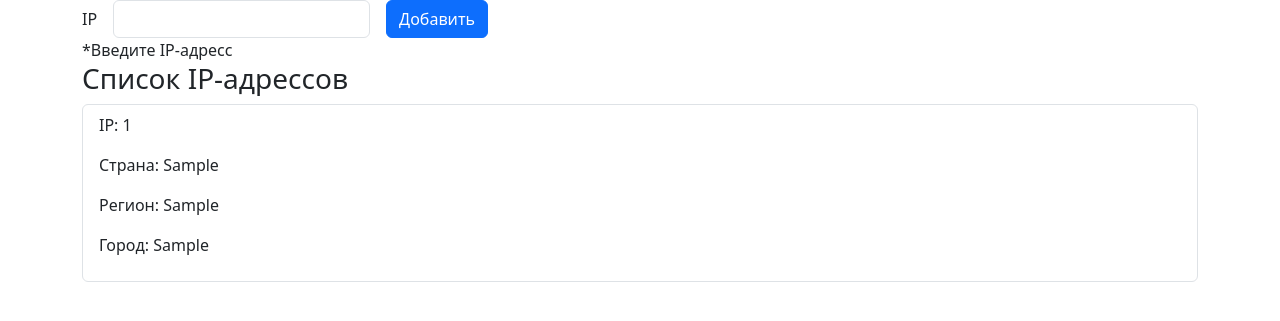
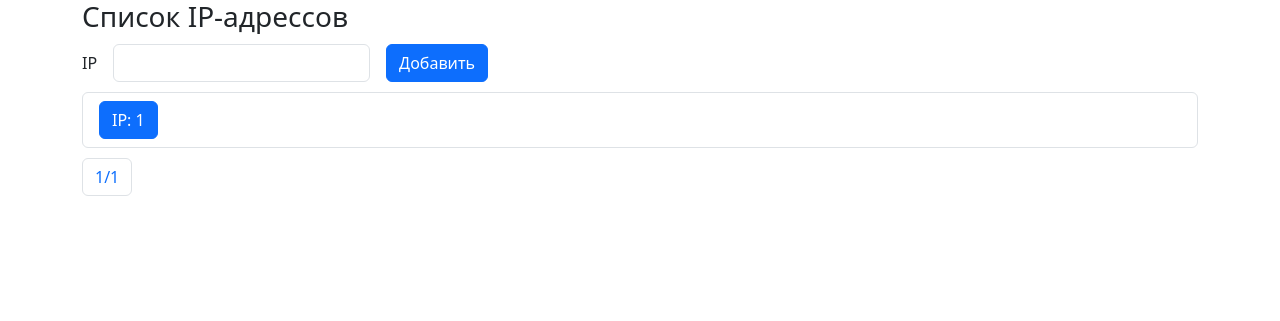
Before and after one commit to WebOtaku/testprj, a PHP site: page / in a window 1280 px wide. Shown: the top 321 px of the page. Run offline with PHP 8.4, Linux system fonts and the light colour scheme; tables that the repository leaves empty or names only in its code hold one stand-in row (values such as "Sample post").

Commit message:
base_task_complete#1

```diff
--- a/const.php
+++ b/const.php
@@ -13,22 +13,24 @@
 
     define('SUBMIT_BTN_STR', 'Добавить');
 
-    define('DB_COLS', ['ip', 'country', 'region', 'city']);
+    define('DB_TABLE', 'ip_geo');
+    define('IP_COL', 'ip');
+    define('DB_COLS', [IP_COL, 'country', 'region', 'city']);
+
     define('REQ_PROPS', ['geoplugin_countryName', 'geoplugin_regionName', 'geoplugin_city']);
-    // define('REQ_PROPS_STR', [
-    //     'geoplugin_countryName' => COUNTRY_STR,
-    //     'geoplugin_regionName' => REGION_STR,
-    //     'geoplugin_city' => CITY_STR
-    // ]);
+
     define('DB_COLS_REF', [
         'country' =>  'geoplugin_countryName',
         'region' => 'geoplugin_regionName',
         'city' => 'geoplugin_city'
     ]);
+
     define('DB_COLS_STR', [
         'ip' => IP_STR,
         'country' => COUNTRY_STR,
         'region' => REGION_STR,
         'city' => CITY_STR
     ]);
+
+    define('PER_PAGE', 3);
 ?>
--- /dev/null
+++ b/css/main.css
@@ -0,0 +1,31 @@
+.page_header {
+    margin-bottom: 10px;
+}
+
+.ip_form {
+    margin-bottom: 10px;
+}
+
+.ip_list .list-group {
+    margin-bottom: 10px;
+}
+
+.ip_btn_collapse {
+    margin-right: 5px;
+}
+
+.ip_info_collapse {
+    margin-top: 10px;
+}
+
+.form__errors {
+    color:rgb(219, 4, 47);
+}
+
+.form__message {
+    color:rgb(2, 187, 33)
+}
+
+.col_name {
+    font-weight: bold;
+}
--- a/geoloc_req.php
+++ /dev/null
@@ -1,21 +0,0 @@
-<?php
-    function ip_geo_req(string $ip): array {
-        $res = [
-            'val' => NULL,
-            'error' => ''
-        ];
-
-        if ($ip = filter_var($ip, FILTER_VALIDATE_IP)) {
-            $ch = curl_init('http://www.geoplugin.net/json.gp?ip=' . $ip);
-            curl_setopt($ch, CURLOPT_RETURNTRANSFER, true);
-            $response = curl_exec($ch);
-            curl_close($ch);
-            $res['val'] = json_decode($response);
-        }
-        else {
-            $res['error'] = 'Введите корректный IP-адресс';
-        }
-
-        return $res;
-    }
-?>
--- a/index.php
+++ b/index.php
@@ -1,37 +1,17 @@
 <?php
-    require('db.php');
-    require_once('geoloc_req.php');
     require_once('const.php');
     require_once('lib.php');
 
     if (count($_POST)) {
         list($errors, $message) = add_ip($_POST);
     } else {
-        $errors = [INPUT_IP_ERR];
+        $errors = [];
         $message = '';
     }
 
-    $result = NULL;
+    $page = (isset($_GET['page']) && is_numeric($_GET['page'])) ? $_GET['page'] : 1;
 
-    try {
-        $query = 'SELECT * FROM ip_geo';
-        $result = $db->query($query);
-    } catch (Exception $e) {
-        array_push($errors, IP_EXIST_ERR); //$e->getMessage()
-    }
-
-    $result = $result->fetch_all();
-
-    $ip_list = '';
-    foreach ($result as $ip_geo_info) {
-        $ip_list .= '<li class="list-group-item">';
-        for ($i = 0; $i < count($ip_geo_info); $i++) {
-            $col_str = DB_COLS_STR[DB_COLS[$i]];
-            $val = ($ip_geo_info[$i]) ? $ip_geo_info[$i] : DEFAULT_STR;
-            $ip_list .= '<p>'. $col_str . ': ' . $val .'</p>';
-        }
-        $ip_list .= '</li>';
-    }
+    list($ip_data, $page, $total_pages, $errors) = get_pagination_ip_data($page, $errors);
 ?>
 
 <!DOCTYPE html>
@@ -43,10 +23,12 @@
     <title><?= TITLE ?></title>
 
     <link rel="stylesheet" href="css/bootstrap.min.css" />
+    <link rel="stylesheet" href="css/main.css" />
 </head>
 
 <body>
     <div class="container">
+        <h3 class="page_header"><?= IP_LIST_STR ?></h3>
         <form class="form ip_form" method="POST">
             <div class="row g-3 align-items-center">
                 <div class="col-auto">
@@ -58,21 +40,65 @@
                 <div class="col-auto">
                     <button type="submit" class="btn btn-primary"><?= SUBMIT_BTN_STR ?></button>
                 </div>
-            </div>
-                <?php
+                <div class="col-auto">
+                    <?php
                     if (count($errors)) {
                         echo '<div class="form__errors">*' . implode(', ', $errors) . '</div>';
                     }
                     if (!empty($message)) {
                         echo '<div class="form__message">*' . $message . '</div>';
                     }
+                    ?>
+                </div>
+            </div>
+        </form>
+        <div class="ip_list">
+            <ul class="list-group">
+                <?php
+                foreach ($ip_data as $i => $ip_info) {
+                    echo '<li class="list-group-item">';
+
+                    $col_str = DB_COLS_STR[DB_COLS[0]];
+                    $val = ($ip_info[0]) ? $ip_info[0] : DEFAULT_STR;
+
+                    echo '<button class="btn btn-primary ip_btn_collapse" type="button" data-bs-toggle="collapse" data-bs-target="#collapse'.$i.'">' .
+                        $col_str . ': ' . $val
+                    . '</button>';
+
+                    //echo '<button class="btn btn-danger ip_btn_del" type="button">Удалить</button>';
+
+                    echo '<div class="collapse ip_info_collapse" id="collapse'.$i.'"><div class="card card-body">';
+                    for ($j = 1; $j < count($ip_info); $j++) {
+                        $col_str = DB_COLS_STR[DB_COLS[$j]];
+                        $val = ($ip_info[$j]) ? $ip_info[$j] : DEFAULT_STR;
+                        echo '<p><span class="col_name">'.$col_str.'</span>: <span class="col_val">'.$val.'</span></p>';
+                    }
+                    echo '</div></div>';
+                    echo '</li>';
+                }
                 ?>
-        </form>
-        <div class="ip_lisst">
-            <h3><?= IP_LIST_STR ?></h3>
-            <ul class="list-group">
-                <?= $ip_list ?>
             </ul>
+            <nav>
+                <ul class="pagination">
+                    <?php
+                    if ($page >= 2) {
+                        echo '<li class="page-item">
+                                  <a class="page-link" href="?page=' . ($page - 1) . '"><span>&laquo;</span></a>
+                              </li>';
+                    }
+                    ?>
+                    <li class="page-item">
+                        <a class="page-link" href="#"><?= "$page/$total_pages" ?></a>
+                    </li>
+                    <?php
+                    if ($page < $total_pages) {
+                        echo '<li class="page-item">
+                                  <a class="page-link" href="?page=' . ($page + 1) . '"><span>&raquo;</span></a>
+                              </li>';
+                    }
+                    ?>
+                </ul>
+            </nav>
         </div>
     </div>
     <script src="js/bootstrap.min.js"></script>
--- a/lib.php
+++ b/lib.php
@@ -1,5 +1,32 @@
 <?php
     require_once('const.php');
+
+    /*
+     * Выполняет запрос к API www.geoplugin.net
+     * Принимает на вход:
+     *     string $ip - IP-адресс информацию о местоположении, которого необходимо получить,
+     * Возвращает массив состоящий из:
+     *     'val' => NULL или stdClass - объект с информацией об IP-адрессе
+     *     'error' => string - ошибка
+     */
+    function ip_geo_req(string $ip): array {
+        $res = [
+            'val' => NULL,
+            'error' => ''
+        ];
+
+        if ($ip = filter_var($ip, FILTER_VALIDATE_IP)) {
+            $ch = curl_init('http://www.geoplugin.net/json.gp?ip=' . $ip);
+            curl_setopt($ch, CURLOPT_RETURNTRANSFER, true);
+            $response = curl_exec($ch);
+            curl_close($ch);
+            $res['val'] = json_decode($response);
+        } else {
+            $res['error'] = 'Введите корректный IP-адресс';
+        }
+
+        return $res;
+    }
 
     /*
      * Проверяет значение указанного свойства объекта на то является ли оно не пустой строкой
@@ -29,11 +56,11 @@
      *         свойства объекта $ip_geo_info_response пустое или отсутствует.
      * Возвращает: возвращает объект содержащий информацию об IP адрессе
      */
-    function create_ip_geo_obj(stdClass $ip_geo_info_response, array $req_props, string $default_str): stdClass {
+    function create_ip_geo_obj(stdClass $ip_geo_info_response): stdClass {
         $ip_geo_info = new stdClass();
 
-        foreach ($req_props as $property_name) {
-            $ip_geo_info->$property_name = $default_str;
+        foreach (REQ_PROPS as $property_name) {
+            $ip_geo_info->$property_name = DEFAULT_STR;
             if (check_str_property($ip_geo_info_response, $property_name)) {
                 $ip_geo_info->$property_name = $ip_geo_info_response->$property_name;
             }
@@ -42,18 +69,27 @@
         return $ip_geo_info;
     }
 
+    /*
+     * Добавляет IP-адресс и информацию о его местоположении в базу данных
+     * Принимает на вход:
+     *     array $form_data - массив с данными из формы добавления IP-адресса
+     * Возвращает массив состоящий из:
+     *     array $errors - массива с ошибками,
+     *     string $message - сообщение об выполненном действии
+     */
     function add_ip(array $form_data): array {
         require('db.php');
 
         $errors = [];
         $message = '';
+        $table = DB_TABLE;
 
         if (key_exists('ip', $form_data)) {
             if (!empty($form_data['ip'])) {
                 $res = ip_geo_req($form_data['ip']);
 
                 if (empty($res['error'])) {
-                    $ip_geo_info = create_ip_geo_obj($res['val'], REQ_PROPS, DEFAULT_STR);
+                    $ip_geo_info = create_ip_geo_obj($res['val']);
 
                     $cols = implode(',', DB_COLS);
                     $values = '"' . $form_data['ip'] . '"';
@@ -66,7 +102,7 @@
                     }
 
                     try {
-                        $query = 'INSERT INTO ip_geo (' . $cols . ') VALUES (' . $values . ')';
+                        $query = "INSERT INTO $table ($cols) VALUES ($values)";
                         if ($db->query($query)) $message = IP_ADD_MSG;
                     } catch (Exception $e) {
                         array_push($errors, IP_EXIST_ERR); //$e->getMessage()
@@ -85,4 +121,52 @@
 
         return [$errors, $message];
     }
+
+    /*
+     * Возвращает данный по IP-адрессам с постраничным разделением
+     * Принимает на вход:
+     *     int $page - номер текущей страницы
+     *     array $errors - массив ошибок
+     * Возвращает массив состоящий из:
+     *     array $ip_data - массив с данными об IP-адрессах,
+     *     int $page - номер текушей страницы,
+     *     int $total_pages - общее кол-во страниц
+     *     array $errors - массива с ошибками
+     */
+    function get_pagination_ip_data(int $page, array $errors): array {
+        require('db.php');
+
+        $result = NULL;
+
+        if ($page <= 0) $page = 1;
+        $per_page = PER_PAGE;
+
+        $total_items = 0;
+
+        $table = DB_TABLE;
+        try {
+            $query = "SELECT * FROM $table";
+            $total_items = count($db->query($query)->fetch_all());
+        } catch (Exception $e) {
+            array_push($errors, $e->getMessage());
+        }
+
+        $total_pages = ceil($total_items / $per_page);
+        if ($page > $total_pages) $page = $total_pages;
+
+        $initial_page = ($page - 1) * $per_page;
+
+        try {
+            $query = "SELECT * FROM $table LIMIT $initial_page, $per_page";
+            $result = $db->query($query);
+        } catch (Exception $e) {
+            array_push($errors, $e->getMessage());
+        }
+
+        $ip_data = $result->fetch_all();
+
+        $db->close();
+
+        return [$ip_data, $page, $total_pages, $errors];
+    }
 ?>
```
